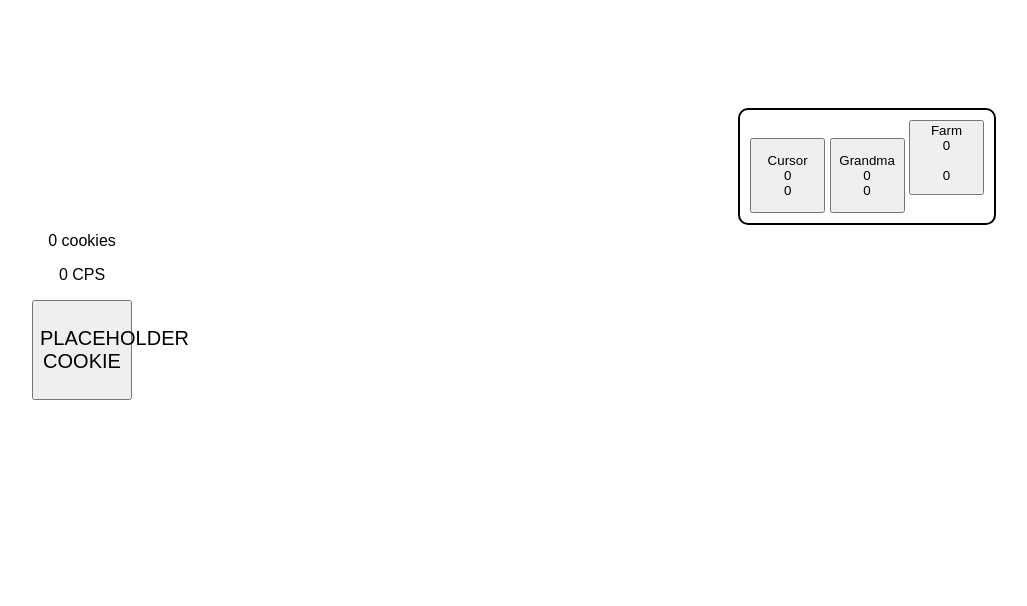
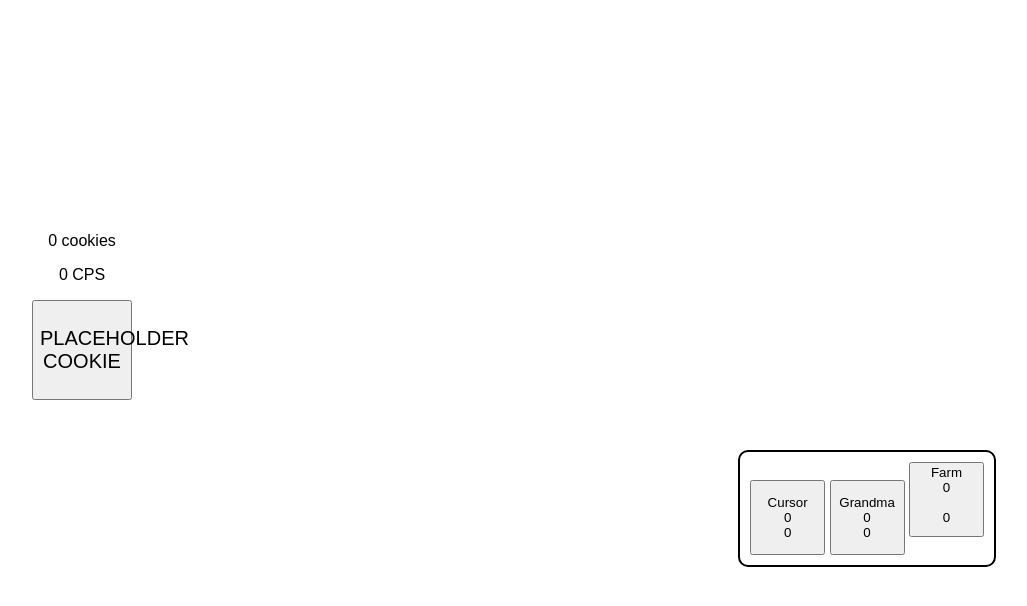
Before and after one commit to CodeGuy11/cookieClickerLite, a plain HTML site: page index.html in a window 1280 px wide. Shown: the whole page, without its empty margins (176-1203 px from the left). Drawn offline with Linux system fonts and the light colour scheme.

Commit message:
Update style.css

```diff
--- a/style.css
+++ b/style.css
@@ -13,7 +13,7 @@
 }
 .autoClickers {
     text-align: center;
-    align-self: flex-start;
+    align-content: center;
     border: 2px solid black;
     padding: 10px;
     border-radius: 10px;
```
